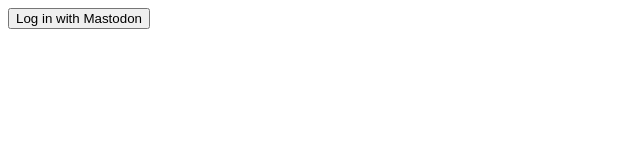
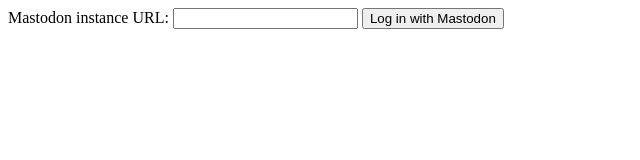
Before and after one commit to orbitalmartian8/mastoweb, a plain HTML site: page index.html in a window 1280 px wide. Shown: the whole page, without its empty margins (0-640 px from the left). Drawn offline with Linux system fonts and the light colour scheme.

Commit message:
Update index.html

```diff
--- a/index.html
+++ b/index.html
@@ -6,6 +6,8 @@
 </head>
 <body>
   <div id="root">
+    <label for="instance-url">Mastodon instance URL:</label>
+    <input type="text" id="instance-url">
     <button id="login-button">Log in with Mastodon</button>
   </div>
   <div id="root"></div>
```
